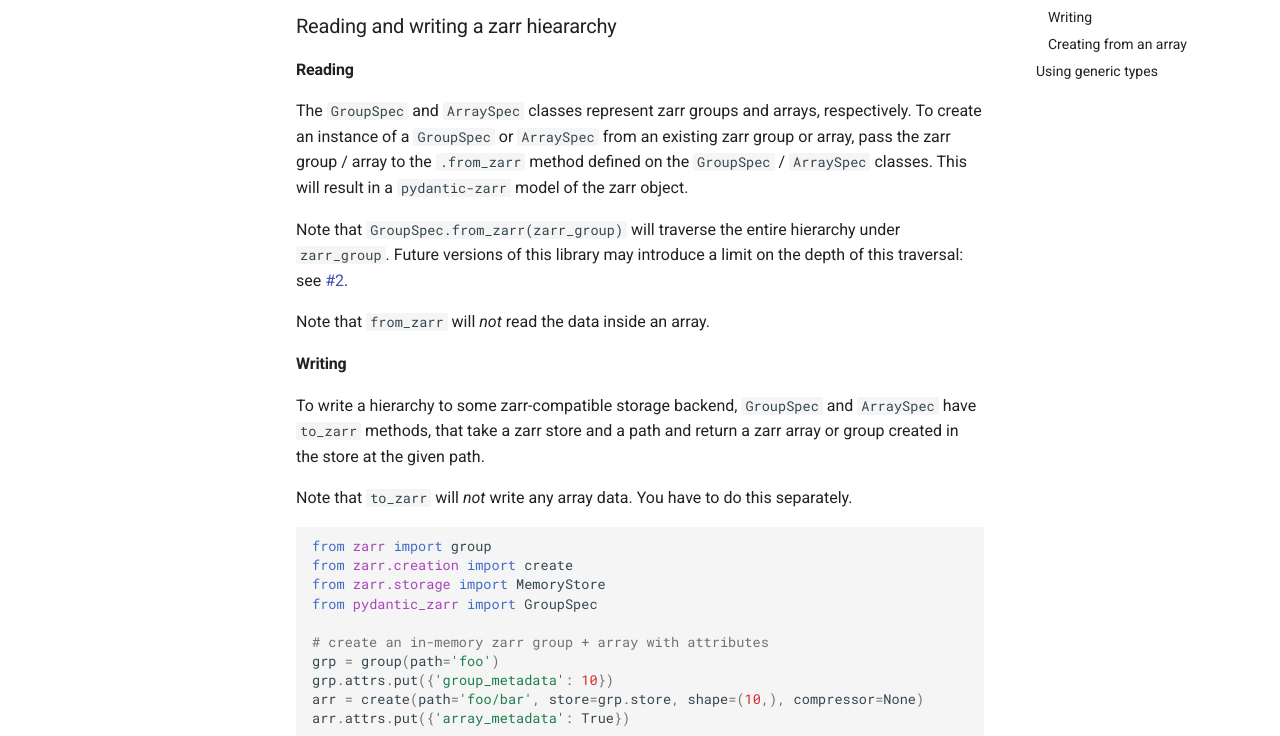
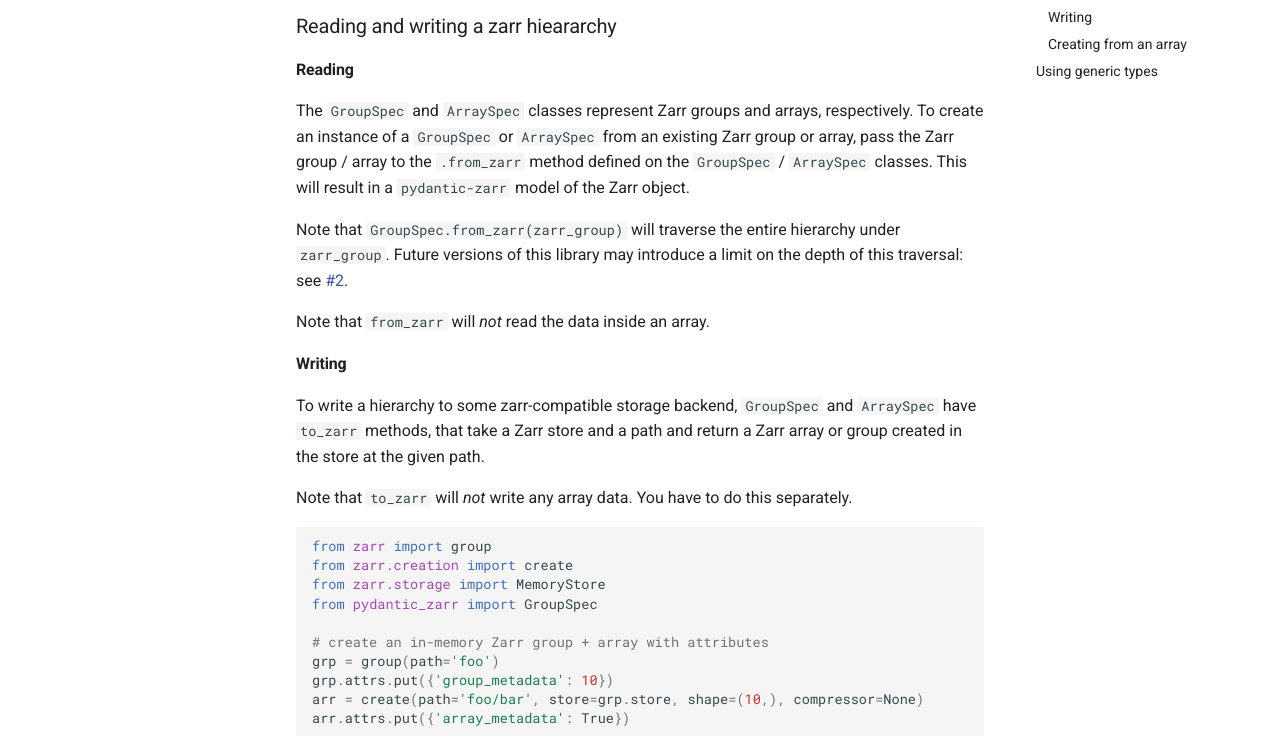
Before and after one commit to janelia-cellmap/pydantic-zarr, an MkDocs documentation site: the page built from docs/intro.md, in a window 1280 px wide and 1400 px high. Shown: the part 220-956 px from the top of the window. Built offline with MkDocs 1.6.1 and Material for MkDocs 9.7.7, drawn with Linux system fonts in a browser that asks for light colours; comment, search, counter and statistics services are not loaded; some of the changed text lies outside the part shown.

````diff
--- a/docs/intro.md
+++ b/docs/intro.md
@@ -5,14 +5,14 @@
 ## Reading and writing a zarr hieararchy
 
 ### Reading
-The `GroupSpec` and `ArraySpec` classes represent zarr groups and arrays, respectively. To create an instance of a `GroupSpec` or `ArraySpec` from an existing zarr group or array, pass the zarr group / array to the `.from_zarr` method defined on the `GroupSpec` / `ArraySpec` classes. This will result in a `pydantic-zarr` model of the zarr object.
+The `GroupSpec` and `ArraySpec` classes represent Zarr groups and arrays, respectively. To create an instance of a `GroupSpec` or `ArraySpec` from an existing Zarr group or array, pass the Zarr group / array to the `.from_zarr` method defined on the `GroupSpec` / `ArraySpec` classes. This will result in a `pydantic-zarr` model of the Zarr object.
 
 Note that `GroupSpec.from_zarr(zarr_group)` will traverse the entire hierarchy under `zarr_group`. Future versions of this library may introduce a limit on the depth of this traversal: see [#2](https://github.com/d-v-b/pydantic-zarr/issues/2).
 
 Note that `from_zarr` will *not* read the data inside an array.
 
 ### Writing
-To write a hierarchy to some zarr-compatible storage backend, `GroupSpec` and `ArraySpec` have `to_zarr` methods, that take a zarr store and a path and return a zarr array or group created in the store at the given path.
+To write a hierarchy to some zarr-compatible storage backend, `GroupSpec` and `ArraySpec` have `to_zarr` methods, that take a Zarr store and a path and return a Zarr array or group created in the store at the given path.
 
 Note that `to_zarr` will *not* write any array data. You have to do this separately.
 
@@ -22,7 +22,7 @@ from zarr.creation import create
 from zarr.storage import MemoryStore
 from pydantic_zarr import GroupSpec
 
-# create an in-memory zarr group + array with attributes
+# create an in-memory Zarr group + array with attributes
 grp = group(path='foo')
 grp.attrs.put({'group_metadata': 10})
 arr = create(path='foo/bar', store=grp.store, shape=(10,), compressor=None)
@@ -51,7 +51,7 @@ print(spec.dict())
 }
 """
 
-# modify the spec to define a new zarr hierarchy
+# modify the spec to define a new Zarr hierarchy
 spec2 = spec.copy()
 spec2.attrs = {'a': 100, 'b': 'metadata'}
 
@@ -100,7 +100,7 @@ print(ArraySpec.from_array(np.arange(10)).dict())
 
 ## Using generic types
 
-The following examples demonstrate how to specialize `GroupSpec` and `ArraySpec` with type parameters. By specializing `GroupSpec` or `ArraySpec` in this way, python type checkers and pydantic can type-check elemnts of a zarr hierarchy.
+The following examples demonstrate how to specialize `GroupSpec` and `ArraySpec` with type parameters. By specializing `GroupSpec` or `ArraySpec` in this way, python type checkers and pydantic can type-check elemnts of a Zarr hierarchy.
 
 ```python
 from pydantic_zarr import GroupSpec, ArraySpec
@@ -108,12 +108,12 @@ from pydantic_zarr.core import TItem, TAttr
 from pydantic import ValidationError
 from typing import Any, TypedDict
 
-# a pydantic BaseModel would also work here
+# a Pydantic BaseModel would also work here
 class GroupAttrs(TypedDict):
     a: int
     b: int
 
-# a zarr group with attributes consistent with GroupAttrs
+# a Zarr group with attributes consistent with GroupAttrs
 SpecificAttrsGroup = GroupSpec[GroupAttrs, TItem]
 
 try:
@@ -130,7 +130,7 @@ except ValidationError as exc:
 print(SpecificAttrsGroup(attrs={'a': 100, 'b': 100}))
 #> zarr_version=2 attrs={'a': 100, 'b': 100} items={}
 
-# a zarr group that only contains arrays -- no subgroups!
+# a Zarr group that only contains arrays -- no subgroups!
 # we re-use the TAttrs type variable defined in pydantic_zarr.core
 ArraysOnlyGroup = GroupSpec[TAttr, ArraySpec]
 
````
Also changed, not shown: docs/index.md (+14 -5 lines).
